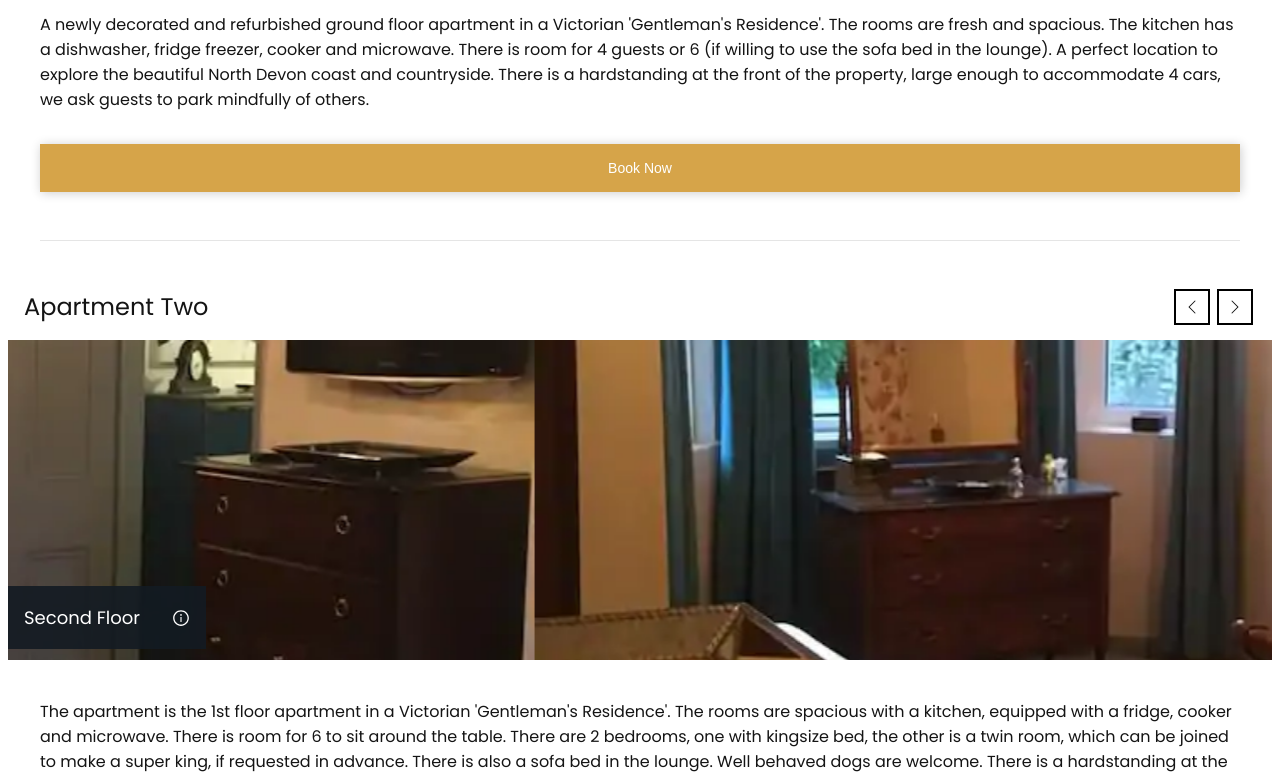
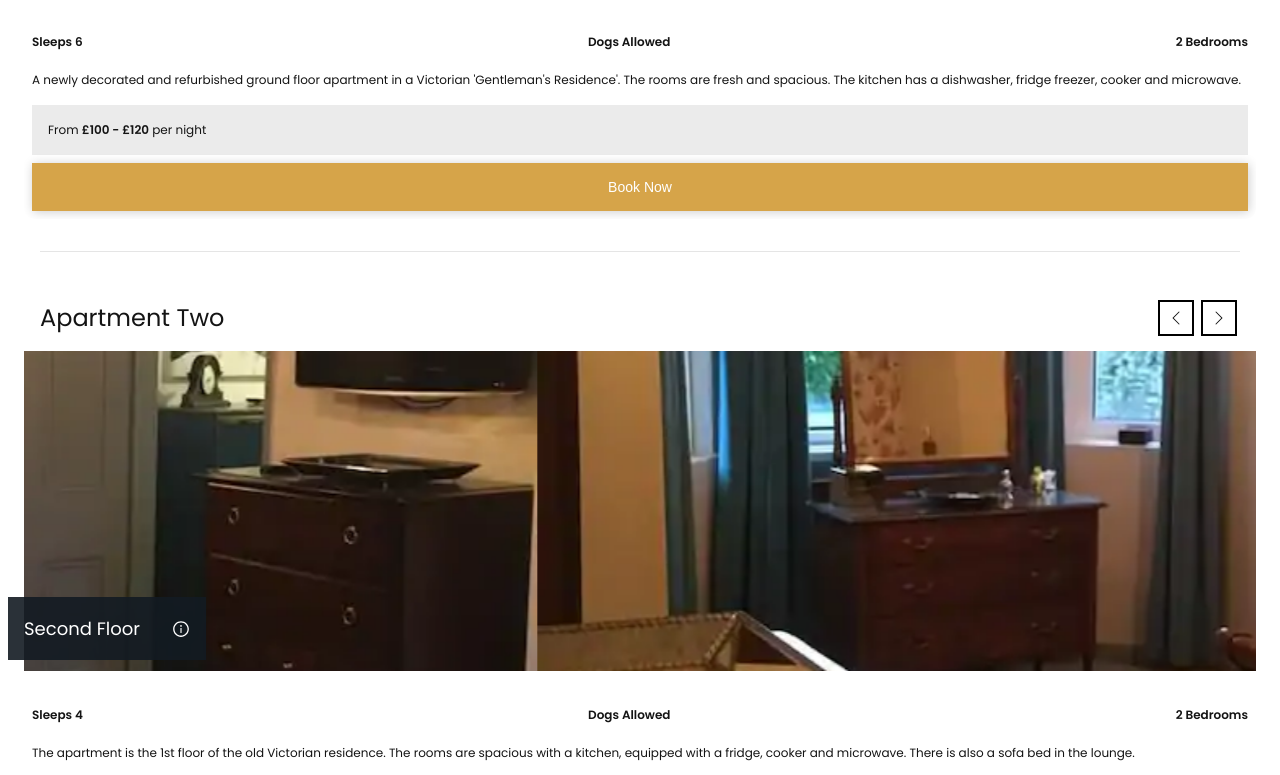
Before and after one commit to MarcusThorne/ilfracombe-54-react, a React (Create React App) app: page /apartments in a window 1280 px wide. Shown: the part 1665-2440 px from the top of the page. Built offline with nearby package versions, Linux system fonts and the light colour scheme.

Commit message:
some small changes to style

```diff
--- a/src/components/Apartments.js
+++ b/src/components/Apartments.js
@@ -1,6 +1,6 @@
 import React from 'react'
 import Carousel from './Carousel'
-import { ApartmentText, ApartmentTitle, HiddenInfo, Cross, CarouselTitle } from '../styles/Apartments.style'
+import { ApartmentText, ApartmentTitle, ApartmentInfo, HiddenInfo, Cross, CarouselTitle } from '../styles/Apartments.style'
 import { AiOutlineInfoCircle } from 'react-icons/ai'
 import { Button } from '../styles/Button.style'
 import { useState } from 'react'
@@ -11,25 +11,34 @@ function Apartments() {
       id: 1,
       title: "Apartment One",
       floor: "Ground Floor",
-      description: "A newly decorated and refurbished ground floor apartment in a Victorian 'Gentleman's Residence'. The rooms are fresh and spacious. The kitchen has a dishwasher, fridge freezer, cooker and microwave. There is room for 4 guests or 6 (if willing to use the sofa bed in the lounge). A perfect location to explore the beautiful North Devon coast and countryside. There is a hardstanding at the front of the property, large enough to accommodate 4 cars, we ask guests to park mindfully of others.",
-      space: "This apartment is the ground floor of an old Victorian property that has been divided into 3 apartments. They are connected by a beautiful shared staircase. The apartments can be booked together, giving guests the use of the whole house of holidaying with friends and family.",
-      guestAccess: "There is a lawned garden at the rear of the property, this is a shared space with other guests, please ensure you clean up after your dog and close and secure the garden gate.",
+      description: "A newly decorated and refurbished ground floor apartment in a Victorian 'Gentleman's Residence'. The rooms are fresh and spacious. The kitchen has a dishwasher, fridge freezer, cooker and microwave.",
+      space: "This apartment is the ground floor of an old Victorian property that has been divided into 3 apartments. There is room for 4 guests or 6 (if willing to use the sofa bed in the lounge). They are connected by a beautiful shared staircase. The apartments can be booked together, giving guests the use of the whole house of holidaying with friends and family.",
+      guestAccess: "There is a hardstanding at the front of the property, large enough to accommodate 4 cars, we ask guests to park mindfully of others. The property has a lawned garden at the rear of the property, this is a shared space with other guests, please ensure you clean up after your dog and close and secure the garden gate.",
+      guests: 6,
+      dogs: "Allowed",
+      bedrooms: 2,
       toggle: false
     }, {
       id: 2,
       title: "Apartment Two",
       floor: "Second Floor",
-      description: "The apartment is the 1st floor apartment in a Victorian 'Gentleman's Residence'. The rooms are spacious with a kitchen, equipped with a fridge, cooker and microwave. There is room for 6 to sit around the table. There are 2 bedrooms, one with kingsize bed, the other is a twin room, which can be joined to make a super king, if requested in advance. There is also a sofa bed in the lounge. Well behaved dogs are welcome. There is a hardstanding at the front of the property large enough for 4 cars.",
-      space: "This is a first floor apartment in an old Victorian building that has been divided into 3 apartments and refurbished to a high standard. The whole house is available for booking on air B and B.",
-      guestAccess: "There is a lawned area to the rear of the property with garden seating. If you are travelling with your 4 legged friend please ensure you clean up after them, many thanks.",
+      description: "The apartment is the 1st floor of the old Victorian residence. The rooms are spacious with a kitchen, equipped with a fridge, cooker and microwave.  There is also a sofa bed in the lounge.",
+      space: "This is a first floor apartment in an old Victorian building that has been divided into 3 apartments and refurbished to a high standard. There is room for 6 to sit around the table. There are 2 bedrooms, one with a kingsize bed, the other is a twin room, which can be joined to make a super king, if requested in advance.",
+      guestAccess: "There is a hardstanding at the front of the property large enough for 4 cars. The property has a lawned area to the rear of the property with garden seating. If you are travelling with your 4 legged friend please ensure you clean up after them, many thanks.",
+      guests: 4,
+      dogs: "Allowed",
+      bedrooms: 2,
       toggle: false
     }, {
       id: 3,
       title: "In The Attic",
       floor: "Top Floor",
-      description: "'In the Attic' is a themed apartment in keeping with the Victorian property, it is located on the 3rd floor of the house and comprises lounge, kitchen, master bedroom, dressing room and bathroom. The apartment has been recently refurbished in a quirky style, with many design features to feast on. This is a perfect location for a getting away from it all and being able to get lost in your imagination.",
-      space: "If you're looking for a stay away with a difference, this is the perfect place, full of quirky features and design elements to stimulate your imagination, the ideal place to escape from reality. There is free parking available at the property. We ask guests to park mindfully and in such a way that 4 cars are able to share the car park at the front of the house, if needed. There is additional free on road parking across the road.",
-      guestAccess: "Guests will have exclusive use of the Victorian themed apartment. Fully equipped with kitchen bathroom, lounge, drawing room and king size bedroom.",
+      description: "'In the Attic' is a themed apartment in keeping with the Victorian property, it is located on the 3rd floor of the house and comprises lounge, kitchen, master bedroom, dressing room and bathroom.",
+      space: "If you're looking for a stay away with a difference, this is the perfect place.  The apartment has been recently refurbished in a quirky style, with many design features to feast on. This is a perfect location for a getting away from it all and being able to get lost in your imagination. The quirky features and design elements will stimulate your imagination, the ideal place to escape from reality. ",
+      guestAccess: "Guests will have exclusive use of the Victorian themed apartment. Fully equipped with kitchen bathroom, lounge, drawing room and king size bedroom. There is free parking available at the property. We ask guests to park mindfully and in such a way that 4 cars are able to share the car park at the front of the house, if needed. There is additional free on road parking across the road.",
+      guests: 2,
+      dogs: "Allowed",
+      bedrooms: 1,
       toggle: false
     }
   ])
@@ -51,14 +60,20 @@ function Apartments() {
       {apartmentData.map(apartment =>
         <>
           <CarouselTitle>
-            <Carousel title={apartment.title} floor={apartment.id} ></Carousel>
+            <Carousel width="auto" margin="1rem" title={apartment.title} floor={apartment.id} ></Carousel>
             <ApartmentTitle>
               <p>{apartment.floor}</p>
               <AiOutlineInfoCircle onClick={() => toggleInfo(apartment.id)} />
             </ApartmentTitle>
           </CarouselTitle>
+          <ApartmentInfo>
+            <p>Sleeps {apartment.guests}</p>
+            <p>Dogs {apartment.dogs}</p>
+            <p>{apartment.bedrooms} {apartment.bedrooms === 1 ? "Bedroom" : "Bedrooms"} </p>
+          </ApartmentInfo>
           <ApartmentText >
-            {apartment.description}
+            <p>{apartment.description}</p>
+            <div>From <span>£100 - £120</span> per night</div>
             <Button style={{marginTop: "2rem"}} >Book Now</Button>
           </ApartmentText>
           <div style={{borderBottom: "1px solid rgba(0,0,0,0.1)", margin: "2rem"}}></div>
--- a/src/components/Carousel.js
+++ b/src/components/Carousel.js
@@ -5,7 +5,7 @@ import ApartmentTwoImages from './ApartmentTwoImages'
 import ApartmentThreeImages from './ApartmentThreeImages'
 import { Image, Title, Icon, CarouselWrap } from '../styles/Carousel.style'
 
-function Carousel({title, floor}) {
+function Carousel({title, floor, width, margin}) {
   const settings = {
     dots: false,
     infinite: true,
@@ -17,7 +17,7 @@ function Carousel({title, floor}) {
     autoplay: true,
     focusOnSelected: true,
     swipe: true,
-    swipeToSlide: true
+    swipeToSlide: true,
   };
 
   const findImages = () => {
@@ -33,7 +33,7 @@ function Carousel({title, floor}) {
   }
 
   return (
-    <CarouselWrap>
+    <CarouselWrap width={width} margin={margin} >
       <Title>
         <h1>{title}</h1>
         <div>
--- a/src/pages/Apartment.js
+++ b/src/pages/Apartment.js
@@ -14,7 +14,7 @@ function Apartment() {
       </HeaderWrap>
       <AboutTitle style={{ margin: "0" }}>
         <h1><span>Perfectly</span> combined comfort</h1>
-        <p>We've turned this beautiful space into 3 spacious apartments. Each apartment can be rented seperately or together for larger groups. Get in touch if you'd like to talk about renting all 3!</p>
+        <p>We've turned this beautiful space into 3 spacious apartments. The rooms are fresh and spacious. A perfect location to explore the beautiful North Devon coast and countryside. Get in touch if you'd like to talk about renting all 3!</p>
       </AboutTitle>
       <Availability color="rgb(19, 27, 35)" backgroundHoverColor="rgb(44, 50, 56)" />
       <Apartments />
--- a/src/styles/Apartments.style.js
+++ b/src/styles/Apartments.style.js
@@ -27,9 +27,25 @@ export const ApartmentText = styled.p`
   /* box-shadow: 1px 1px 10px rgba(50,50,50,0.2); */
   border-radius: 10px;
   margin: 1rem;
-  padding: 1rem;
+  padding: 0.5rem;
   overflow: hidden;
   height: ${props => props.height};
+  font-size: 12px;
+
+  div {
+    background-color: rgb(235,235,235);
+    padding: 1rem;
+    margin-bottom: -1.5rem;
+    margin-top: 1rem;
+
+    span {
+      font-weight: 600;
+    }
+  }
+
+  p {
+    margin: 0;
+  }
 `
 
 export const HiddenInfo = styled.div`
@@ -62,3 +78,12 @@ export const Cross = styled(ImCross)`
   right: 1rem;
   top: 1rem;
 `
+
+export const ApartmentInfo = styled.div`
+  display: flex;
+  justify-content: space-between;
+  font-size: 12px;
+  font-weight: 600;
+  margin: 0 1.5rem;
+  margin-bottom: -1rem;
+`
--- a/src/styles/Availability.style.js
+++ b/src/styles/Availability.style.js
@@ -10,7 +10,7 @@ export const Next = styled(BsArrowRight)`
 export const AvailabilityWrap = styled.div`
   /* border: 3px solid black; */
   box-shadow: 1px 1px 10px rgba(0,0,0,0.2);
-  border-radius: 10px;
+  border-radius: 8px;
   margin: 0 auto;
   margin-bottom: 2rem;
   width: 95%;
--- a/src/styles/Carousel.style.js
+++ b/src/styles/Carousel.style.js
@@ -30,7 +30,8 @@ export const Icon = styled(BsChevronLeft)`
 `
 
 export const CarouselWrap = styled.div`
-  width: 100%;
+  width: ${props => props.width};
+  margin: ${props => props.margin};
   overflow: hidden;
   margin: ${props => props.margin};
 `
@@ -38,3 +39,7 @@ export const CarouselWrap = styled.div`
 Icon.defaultProps = {
   rotate: "rotate(180deg)"
 }
+
+CarouselWrap.defaultProps = {
+  width: "100%"
+}
--- a/src/styles/Footer.style.js
+++ b/src/styles/Footer.style.js
@@ -5,8 +5,8 @@ export const FooterWrap = styled.div`
   padding-top: 2rem;
 
   h1 {
-    font-size: 22px;
-    font-weight: 400;
+    font-size: 17px;
+    font-weight: 600;
   }
 
   img {
--- a/src/styles/Hygiene.style.js
+++ b/src/styles/Hygiene.style.js
@@ -6,12 +6,17 @@ export const HygieneWrap = styled.div`
   text-align: center;
   padding: 2rem;
 
+  h1 {
+    font-size: 20px;
+    margin-bottom: -0.5rem;
+  }
+
   div {
     margin: 4rem 0;
   }
 
   p {
-    font-size: 16px;
+    font-size: 14px;
   }
 
   img {
--- a/src/styles/Testimonials.style.js
+++ b/src/styles/Testimonials.style.js
@@ -13,6 +13,12 @@ export const TestWrap = styled.div`
     color: #D6A449;
   }
 
+  p {
+    margin-top: 0;
+    margin-bottom: 2rem;
+    font-size: 16px;
+  }
+
   div {
     display: flex;
 
```
Also changed, not shown: src/img/dog.jpg (added).
